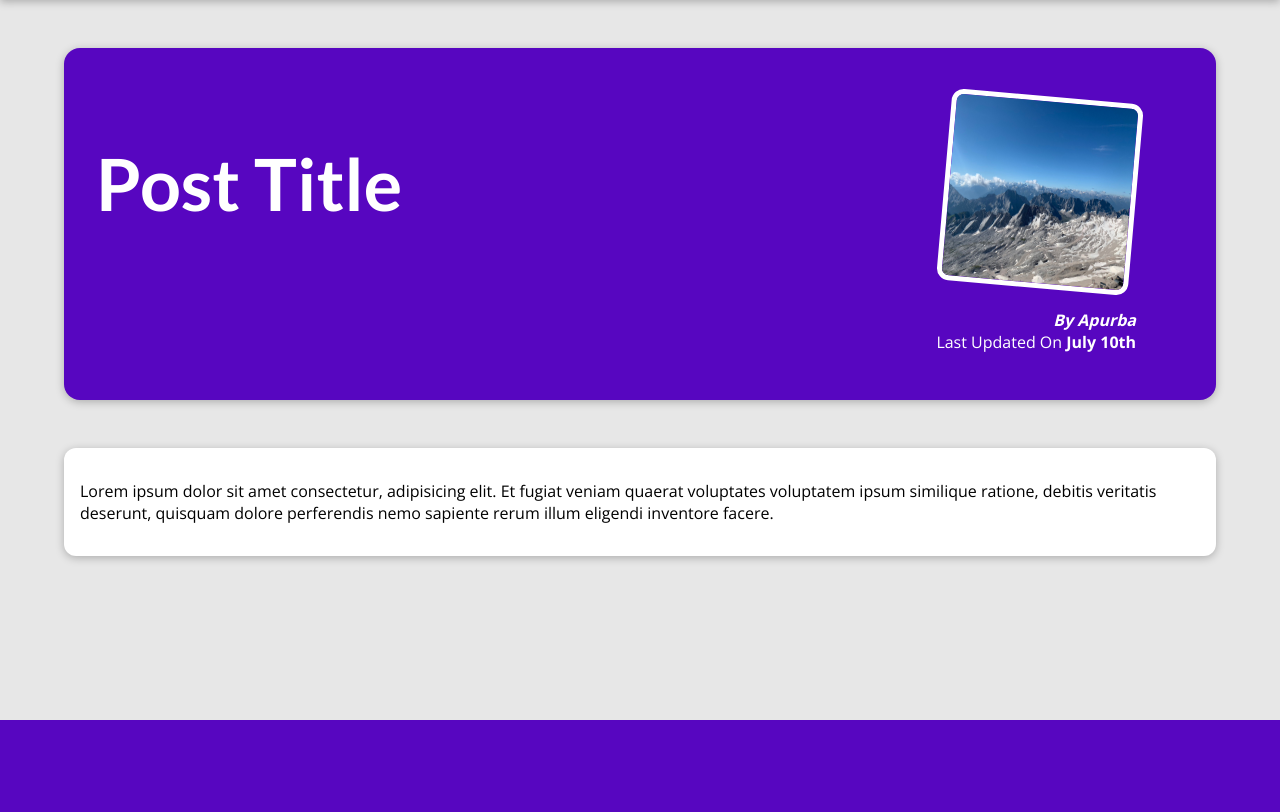
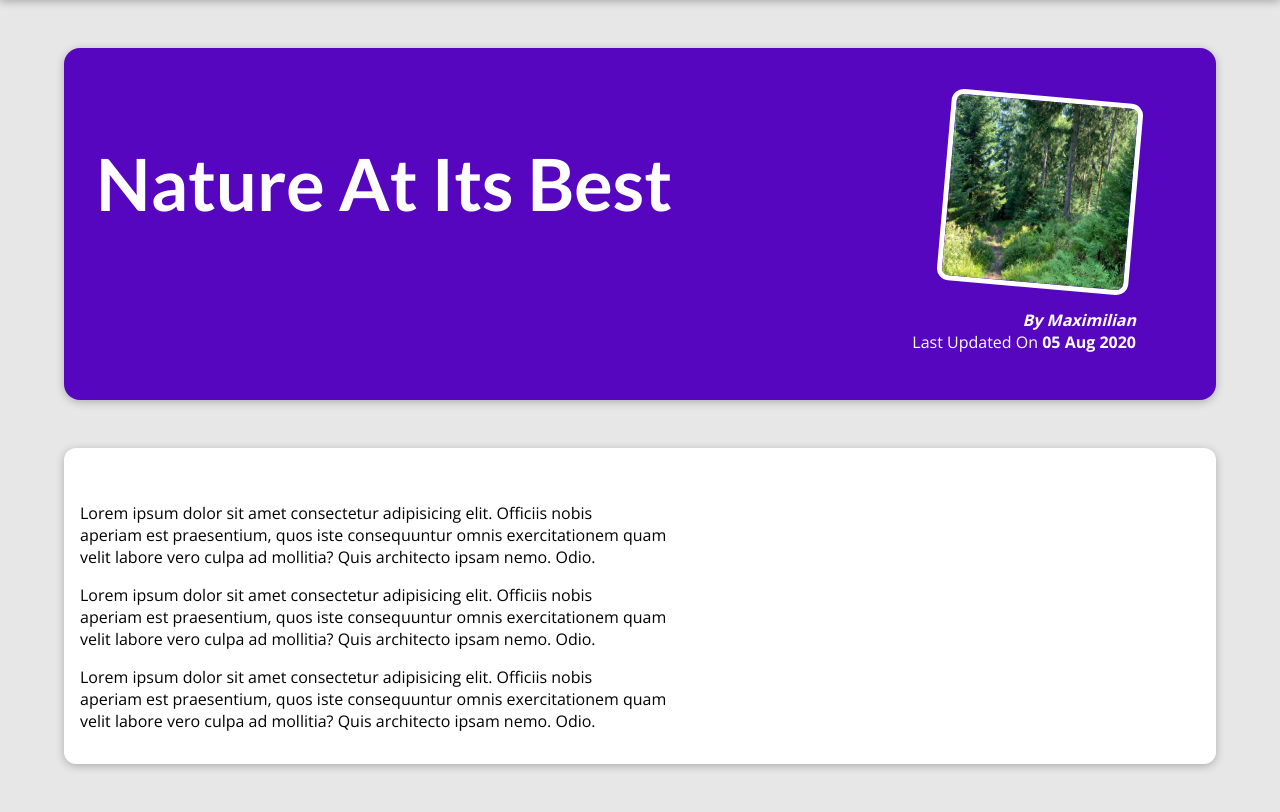
Before and after one commit to thegreywalker/Django-Recreation, a Django app: page /posts/into-the-woods/ in a window 1280 px wide. Shown: the part 80-892 px from the top of the page. Before the commit the page ends 800 px from the top, so only its background shows below. Run offline with Django 4.2, Linux system fonts and the light colour scheme.

Commit message:
Fixed Some Static Data into a Dictionary and Made all the Templates General in Handling Data, as well as used some new Concepts like Date, add, linebreaks filters in Django. Also, added a new 404.html page Mechanism which gets activated in Production Mode

```diff
--- a/my_site/blog/templates/blog/index.html
+++ b/my_site/blog/templates/blog/index.html
@@ -22,7 +22,10 @@
     <section id="latest-posts">
         <h2>My Latest Thoughts</h2>
         <ul>
-           {% include "blog/includes/post.html" %}
+            {% for post in posts %}
+                {% include "blog/includes/post.html" %}
+            {% endfor %}
+
         </ul>
     </section>
 
--- a/my_site/blog/templates/blog/post-detail.html
+++ b/my_site/blog/templates/blog/post-detail.html
@@ -2,7 +2,7 @@
 {% load static %}
 
 {% block title %}
-    This Post Title
+    {{ post.title }}
 {% endblock title %}
 
 {% block css_files %}
@@ -11,20 +11,18 @@
 
 {% block content %}
     <section id="summary">
-        <h2>Post Title</h2>
+        <h2>{{ post.title }}</h2>
         <article>
-            <img src="{% static "blog/images/mountains.jpg" %}" alt="Post Title" />
-            <address>By Apurba</address>
+            <img src="{% static "blog/images/"|add:post.image %}" alt="{{ post.title }}" />
+            <address>By {{ post.author }}</address>
             <div>
-                Last Updated On <time>July 10th</time>
+                Last Updated On <time>{{ post.date|date:"d M Y" }}</time>
             </div>
         </artcle>
     </section>
 
     <main>
-        <p>
-            Lorem ipsum dolor sit amet consectetur, adipisicing elit. Et fugiat veniam quaerat voluptates voluptatem ipsum similique ratione, debitis veritatis deserunt, quisquam dolore perferendis nemo sapiente rerum illum eligendi inventore facere.
-        </p>
+        {{ post.content|linebreaks }}
     </main>
 
 {% endblock content %}
--- a/my_site/blog/views.py
+++ b/my_site/blog/views.py
@@ -1,11 +1,90 @@
 from django.shortcuts import render
+from datetime import date
+
+all_posts = [
+    {
+        "slug": "hike-in-the-mountains",
+        "image": "mountains.jpg",
+        "author": "Maximilian",
+        "date": date(2021, 7, 21),
+        "title": "Mountain Hiking",
+        "excerpt": "There's nothing like the views you get when hiking in the mountains! And I wasn't even prepared for what happened whilst I was enjoying the view!",
+        "content": """
+          Lorem ipsum dolor sit amet consectetur adipisicing elit. Officiis nobis
+          aperiam est praesentium, quos iste consequuntur omnis exercitationem quam
+          velit labore vero culpa ad mollitia? Quis architecto ipsam nemo. Odio.
+
+          Lorem ipsum dolor sit amet consectetur adipisicing elit. Officiis nobis
+          aperiam est praesentium, quos iste consequuntur omnis exercitationem quam
+          velit labore vero culpa ad mollitia? Quis architecto ipsam nemo. Odio.
+
+          Lorem ipsum dolor sit amet consectetur adipisicing elit. Officiis nobis
+          aperiam est praesentium, quos iste consequuntur omnis exercitationem quam
+          velit labore vero culpa ad mollitia? Quis architecto ipsam nemo. Odio.
+        """
+    },
+    {
+        "slug": "programming-is-fun",
+        "image": "coding.jpg",
+        "author": "Maximilian",
+        "date": date(2022, 3, 10),
+        "title": "Programming Is Great!",
+        "excerpt": "Did you ever spend hours searching that one error in your code? Yep - that's what happened to me yesterday...",
+        "content": """
+          Lorem ipsum dolor sit amet consectetur adipisicing elit. Officiis nobis
+          aperiam est praesentium, quos iste consequuntur omnis exercitationem quam
+          velit labore vero culpa ad mollitia? Quis architecto ipsam nemo. Odio.
+
+          Lorem ipsum dolor sit amet consectetur adipisicing elit. Officiis nobis
+          aperiam est praesentium, quos iste consequuntur omnis exercitationem quam
+          velit labore vero culpa ad mollitia? Quis architecto ipsam nemo. Odio.
+
+          Lorem ipsum dolor sit amet consectetur adipisicing elit. Officiis nobis
+          aperiam est praesentium, quos iste consequuntur omnis exercitationem quam
+          velit labore vero culpa ad mollitia? Quis architecto ipsam nemo. Odio.
+        """
+    },
+    {
+        "slug": "into-the-woods",
+        "image": "woods.jpg",
+        "author": "Maximilian",
+        "date": date(2020, 8, 5),
+        "title": "Nature At Its Best",
+        "excerpt": "Nature is amazing! The amount of inspiration I get when walking in nature is incredible!",
+        "content": """
+          Lorem ipsum dolor sit amet consectetur adipisicing elit. Officiis nobis
+          aperiam est praesentium, quos iste consequuntur omnis exercitationem quam
+          velit labore vero culpa ad mollitia? Quis architecto ipsam nemo. Odio.
+
+          Lorem ipsum dolor sit amet consectetur adipisicing elit. Officiis nobis
+          aperiam est praesentium, quos iste consequuntur omnis exercitationem quam
+          velit labore vero culpa ad mollitia? Quis architecto ipsam nemo. Odio.
+
+          Lorem ipsum dolor sit amet consectetur adipisicing elit. Officiis nobis
+          aperiam est praesentium, quos iste consequuntur omnis exercitationem quam
+          velit labore vero culpa ad mollitia? Quis architecto ipsam nemo. Odio.
+        """
+    }
+]
+
+def get_date(post):
+    return post.get('date')
 
 # Create your views here.
 def index(request):
-    return render(request, "blog/index.html")
+    sorted_posts = sorted(all_posts, key=get_date)
+    latest_posts = sorted_posts[-3:]
+    return render(request, "blog/index.html", {
+        "posts": latest_posts
+    })
 
 def posts(request):
-    return render(request, "blog/all-posts.html")
+    return render(request, "blog/all-posts.html", {
+        "all_posts": all_posts
+    })
 
 def post_detail(request, slug):
-    return render(request, "blog/post-detail.html")
+    identified_post = next(post for post in all_posts if post['slug'] == slug)
+    return render(request, "blog/post-detail.html", {
+        "post": identified_post
+    })
```
Also changed, not shown: my_site/blog/templates/blog/all-posts.html (+3 -4 lines), my_site/blog/templates/blog/includes/post.html (+4 -4 lines), my_site/templates/404.html (added, +10 -0 lines).
